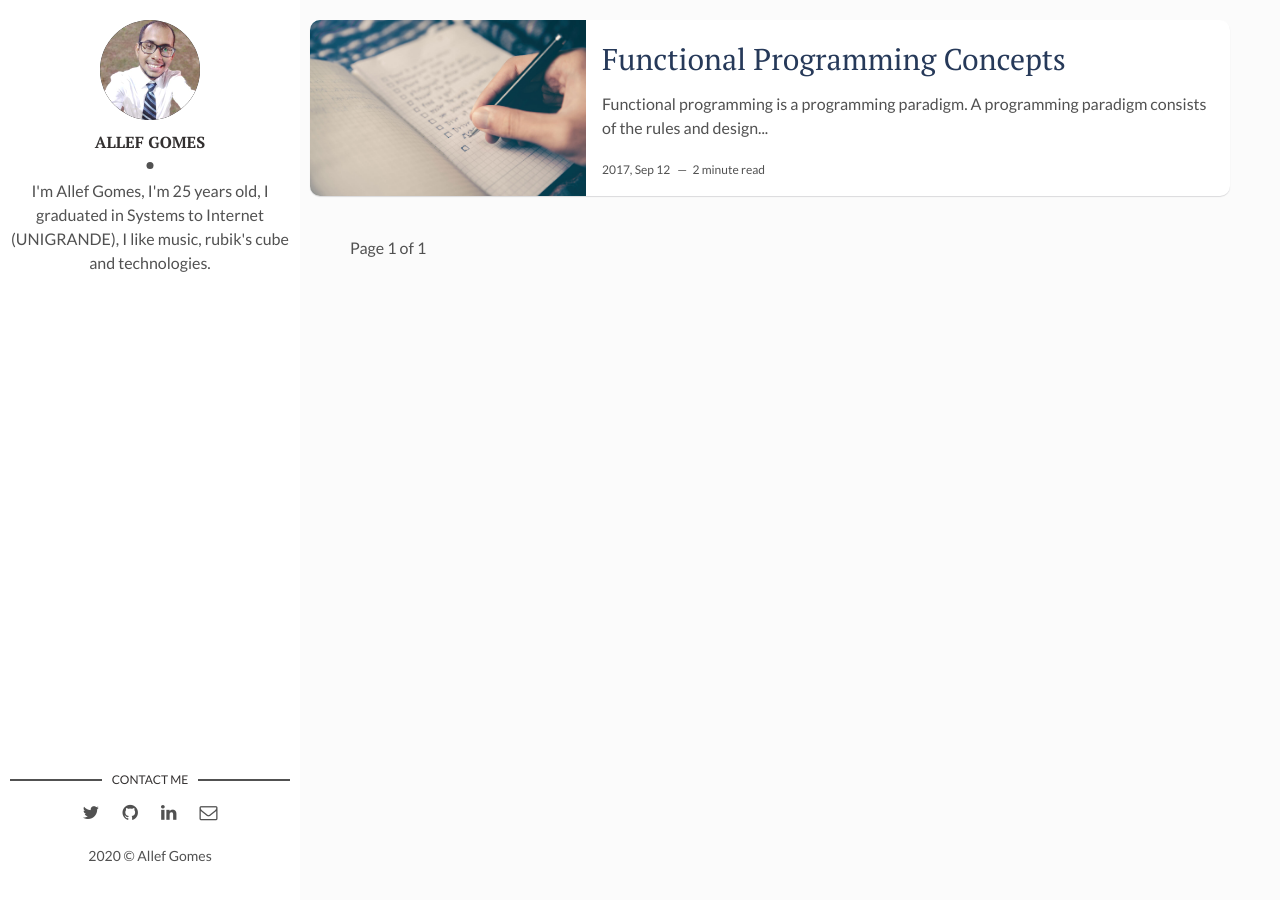
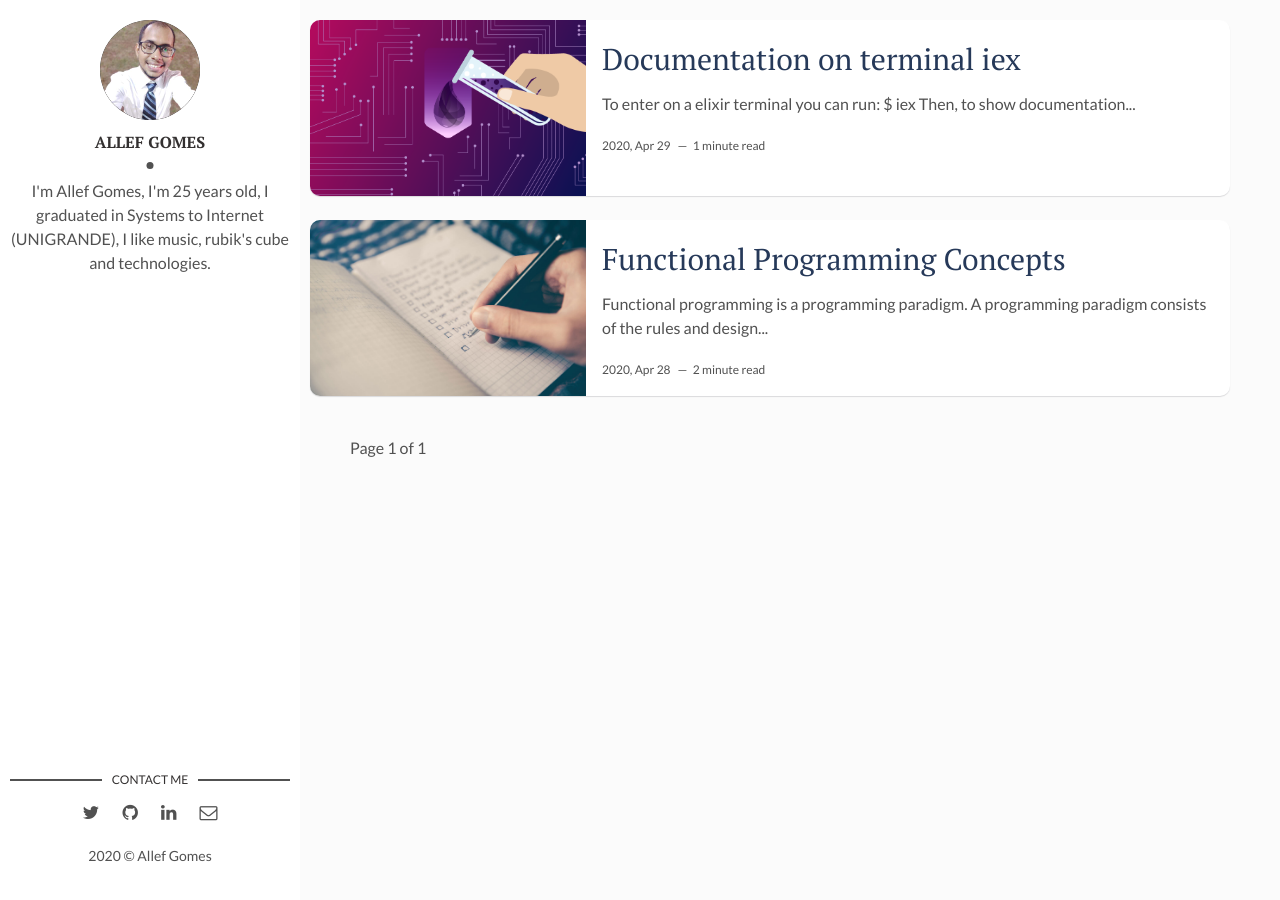
Before and after one commit to allefgomes/til, a Jekyll site: the page built from index.html, in a window 1280 px wide. Built offline with Jekyll 4.4.1, drawn with Linux system fonts in a browser that asks for light colours; the list of posts is cut into pages by our own code.

Commit message:
elixir documentarion on terminal using iex

````diff
--- a/_posts/2020-04-29-the_basic_concepts.markdown
+++ b/_posts/2020-04-29-the_basic_concepts.markdown
@@ -1,7 +1,7 @@
 ---
 layout: post
 title: Functional Programming Concepts
-date: 2017-09-13 00:00:00 +0300
+date: 2020-04-29 00:00:00 +0300
 description: Functional programming is a programming paradigm. # Add post description (optional)
 img: software.jpg # Add image post (optional)
 tags: [Til, Functional Programming, Software] # add tag
--- /dev/null
+++ b/_posts/elixir/2020-04-30-documentarion_on_terminal_iex.markdown
@@ -0,0 +1,54 @@
+---
+layout: post
+title: Documentation on terminal iex
+date: 2020-04-30 00:00:00 +0300
+description: Show documentation of a function on iex terminal
+img: elixir/default.png
+tags: [Til, Functional Programming, Elixir, Software]
+---
+
+To enter on a elixir terminal you can run:
+
+```bash
+  $ iex
+```
+
+Then, to show documentation of a specific function you can use _h_ like that example:
+
+
+```bash
+  $ h round/1
+
+  # =>                              def round(number)
+
+  # => @spec round(number()) :: integer()
+
+  # => guard: true
+
+  # => Rounds a number to the nearest integer.
+
+  # => If the number is equidistant to the two nearest integers, rounds away from zero.
+
+  # => Allowed in guard tests. Inlined by the compiler.
+  ## Examples
+
+      iex> round(5.6)
+      # => 6
+
+      iex> round(5.2)
+      # => 5
+
+      iex> round(-9.9)
+      # => -10
+
+      iex> round(-9)
+      # => -9
+
+      iex> round(2.5)
+      # => 3
+
+      iex> round(-2.5)
+      # => -3
+
+```
+In this case, _round/1_ is a function called *round* that recieves an argument/arity.
````
Also changed, not shown: assets/img/elixir/default.png (added).
